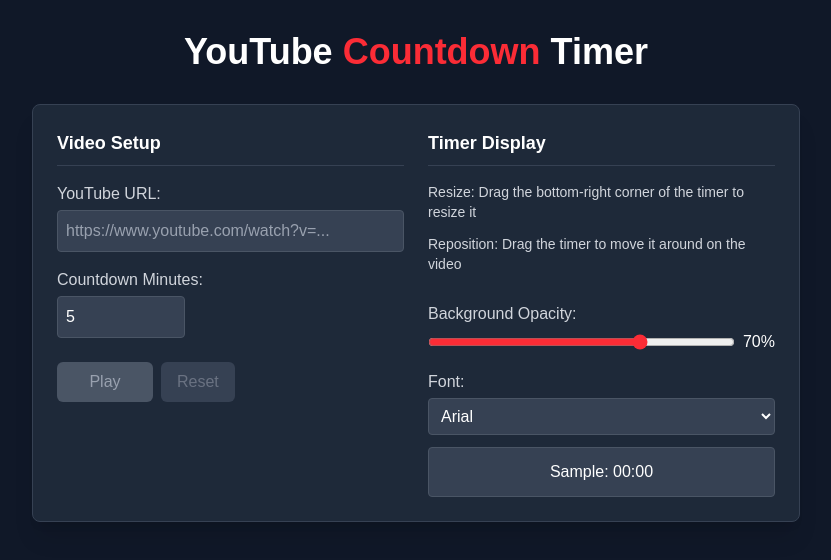
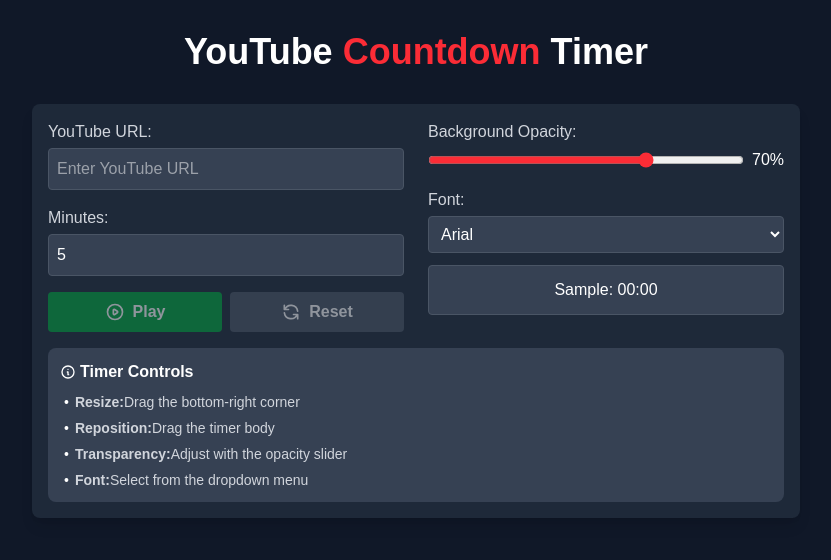
Before and after one commit to albchu/debbie-count-downer, a Next.js app: page / in a window 1280 px wide. Shown: the top 560 px of the page, without its empty margins (224-1055 px from the left). Built offline with nearby package versions, Linux system fonts and the light colour scheme.

Commit message:
Improved control panel and instructions

```diff
--- a/src/components/ControlPanel.tsx
+++ b/src/components/ControlPanel.tsx
@@ -1,5 +1,6 @@
 import { TimerStyle } from '@/types/timer';
 import { useId } from 'react';
+import Instructions from './Instructions';
 
 interface ControlPanelProps {
   youtubeUrl: string;
@@ -101,73 +102,80 @@ export default function ControlPanel({
   };
 
   return (
-    <div className="w-full p-6 bg-gray-800 rounded-lg border border-gray-700 shadow-xl">
-      <div className="grid grid-cols-1 md:grid-cols-2 gap-6">
+    <div className="w-full bg-gray-800 rounded-lg p-4 shadow-lg">
+      {/* Main controls layout - 2 columns */}
+      <div className="grid grid-cols-1 md:grid-cols-2 gap-6 mb-4">
+        {/* Left column - Form controls */}
         <div className="space-y-4">
-          <h2 className="text-lg font-semibold text-white border-b border-gray-700 pb-2">Video Setup</h2>
-
-          <div className="flex flex-col">
-            <label htmlFor="youtube-url" className="mb-1 font-medium text-gray-300">YouTube URL:</label>
+          <div>
+            <label className="block mb-1 font-medium text-gray-300">YouTube URL:</label>
             <input
               type="text"
-              id="youtube-url"
               value={youtubeUrl}
               onChange={(e) => onUrlChange(e.target.value)}
-              placeholder="https://www.youtube.com/watch?v=..."
-              className="p-2 bg-gray-700 border border-gray-600 rounded text-white placeholder-gray-400 focus:ring-2 focus:ring-red-500 focus:border-transparent"
+              placeholder="Enter YouTube URL"
+              className="w-full p-2 bg-gray-700 border border-gray-600 rounded text-white focus:ring-2 focus:ring-red-500 focus:border-transparent"
             />
           </div>
 
-          <div className="flex flex-col">
-            <label htmlFor="minutes" className="mb-1 font-medium text-gray-300">Countdown Minutes:</label>
+          <div>
+            <label className="block mb-1 font-medium text-gray-300">Minutes:</label>
             <input
               type="number"
-              id="minutes"
+              min="1"
+              max="60"
               value={minutes}
-              onChange={(e) => onMinutesChange(parseInt(e.target.value) || 0)}
-              min="1"
-              max="180"
-              className="p-2 bg-gray-700 border border-gray-600 rounded text-white w-32 focus:ring-2 focus:ring-red-500 focus:border-transparent"
+              onChange={(e) => onMinutesChange(parseInt(e.target.value))}
+              className="w-full p-2 bg-gray-700 border border-gray-600 rounded text-white focus:ring-2 focus:ring-red-500 focus:border-transparent"
             />
           </div>
 
-          <div className="flex space-x-2 pt-2">
+          <div className="flex items-center space-x-2">
             <button
               onClick={onPlayPause}
               disabled={!hasVideo}
-              className={`py-2 px-4 rounded-md flex items-center justify-center w-24 font-medium transition-colors ${
+              className={`flex-1 p-2 ${
                 isPlaying
                   ? 'bg-yellow-600 hover:bg-yellow-700'
                   : 'bg-green-600 hover:bg-green-700'
-              } text-white disabled:bg-gray-600 disabled:text-gray-400 disabled:cursor-not-allowed`}
+              } rounded font-bold text-white disabled:opacity-50 disabled:cursor-not-allowed transition`}
             >
-              {isPlaying ? 'Pause' : 'Play'}
+              {isPlaying ? (
+                <span className="flex items-center justify-center">
+                  <svg className="w-5 h-5 mr-2" fill="none" stroke="currentColor" viewBox="0 0 24 24" xmlns="http://www.w3.org/2000/svg">
+                    <path strokeLinecap="round" strokeLinejoin="round" strokeWidth={2} d="M10 9v6m4-6v6m7-3a9 9 0 11-18 0 9 9 0 0118 0z" />
+                  </svg>
+                  Pause
+                </span>
+              ) : (
+                <span className="flex items-center justify-center">
+                  <svg className="w-5 h-5 mr-2" fill="none" stroke="currentColor" viewBox="0 0 24 24" xmlns="http://www.w3.org/2000/svg">
+                    <path strokeLinecap="round" strokeLinejoin="round" strokeWidth={2} d="M14.752 11.168l-3.197-2.132A1 1 0 0010 9.87v4.263a1 1 0 001.555.832l3.197-2.132a1 1 0 000-1.664z" />
+                    <path strokeLinecap="round" strokeLinejoin="round" strokeWidth={2} d="M21 12a9 9 0 11-18 0 9 9 0 0118 0z" />
+                  </svg>
+                  Play
+                </span>
+              )}
             </button>
-
             <button
               onClick={onReset}
               disabled={!hasVideo}
-              className="bg-gray-600 hover:bg-gray-700 text-white py-2 px-4 rounded-md font-medium transition-colors disabled:bg-gray-700 disabled:text-gray-500 disabled:cursor-not-allowed"
+              className="flex-1 p-2 bg-gray-600 hover:bg-gray-700 rounded font-bold text-white disabled:opacity-50 disabled:cursor-not-allowed transition"
             >
-              Reset
+              <span className="flex items-center justify-center">
+                <svg className="w-5 h-5 mr-2" fill="none" stroke="currentColor" viewBox="0 0 24 24" xmlns="http://www.w3.org/2000/svg">
+                  <path strokeLinecap="round" strokeLinejoin="round" strokeWidth={2} d="M4 4v5h.582m15.356 2A8.001 8.001 0 004.582 9m0 0H9m11 11v-5h-.581m0 0a8.003 8.003 0 01-15.357-2m15.357 2H15" />
+                </svg>
+                Reset
+              </span>
             </button>
           </div>
         </div>
 
+        {/* Right column - Timer style controls */}
         <div className="space-y-4">
-          <h2 className="text-lg font-semibold text-white border-b border-gray-700 pb-2">Timer Display</h2>
-
-          <div className="flex flex-col">
-            <p className="text-sm text-gray-300 mb-3">
-              <span className="font-medium">Resize:</span> Drag the bottom-right corner of the timer to resize it
-            </p>
-            <p className="text-sm text-gray-300 mb-3">
-              <span className="font-medium">Reposition:</span> Drag the timer to move it around on the video
-            </p>
-          </div>
-
-          <div className="flex flex-col">
-            <label htmlFor="bg-opacity" className="mb-1 font-medium text-gray-300">Background Opacity:</label>
+          <div>
+            <label htmlFor="bg-opacity" className="block mb-1 font-medium text-gray-300">Background Opacity:</label>
             <div className="flex items-center space-x-2">
               <input
                 type="range"
@@ -178,17 +186,17 @@ export default function ControlPanel({
                 onChange={(e) => handleBackgroundOpacityChange(parseInt(e.target.value))}
                 className="flex-grow accent-red-500"
               />
-              <span className="font-medium text-white">{timerStyle.backgroundOpacity}%</span>
+              <span className="font-medium text-white w-8 text-right">{timerStyle.backgroundOpacity}%</span>
             </div>
           </div>
 
-          <div className="flex flex-col">
-            <label htmlFor={selectId} className="mb-1 font-medium text-gray-300">Font:</label>
+          <div>
+            <label htmlFor={selectId} className="block mb-1 font-medium text-gray-300">Font:</label>
             <select
               id={selectId}
               value={timerStyle.fontFamily}
               onChange={(e) => handleFontFamilyChange(e.target.value)}
-              className="p-2 bg-gray-700 border border-gray-600 rounded text-white focus:ring-2 focus:ring-red-500 focus:border-transparent"
+              className="w-full p-2 bg-gray-700 border border-gray-600 rounded text-white focus:ring-2 focus:ring-red-500 focus:border-transparent"
               style={{ fontFamily: timerStyle.fontFamily }}
             >
               {Object.entries(fontCategories).map(([category, fonts]) => (
@@ -211,6 +219,9 @@ export default function ControlPanel({
           </div>
         </div>
       </div>
+
+      {/* Instructions Container - now using the renamed component */}
+      <Instructions />
     </div>
   );
 }
--- /dev/null
+++ b/src/components/Instructions.tsx
@@ -0,0 +1,26 @@
+export default function Instructions() {
+  return (
+    <div className="w-full bg-gray-700 rounded-lg p-3">
+      <h3 className="font-bold text-white mb-2 flex items-center">
+        <svg xmlns="http://www.w3.org/2000/svg" className="h-4 w-4 mr-1" fill="none" viewBox="0 0 24 24" stroke="currentColor">
+          <path strokeLinecap="round" strokeLinejoin="round" strokeWidth={2} d="M13 16h-1v-4h-1m1-4h.01M21 12a9 9 0 11-18 0 9 9 0 0118 0z" />
+        </svg>
+        Timer Controls
+      </h3>
+      <ul className="text-sm text-gray-300 space-y-1.5 ml-1">
+        <li className="flex items-start">
+          <span className="text-white mr-1.5">•</span> <strong>Resize:</strong> Drag the bottom-right corner
+        </li>
+        <li className="flex items-start">
+          <span className="text-white mr-1.5">•</span> <strong>Reposition:</strong> Drag the timer body
+        </li>
+        <li className="flex items-start">
+          <span className="text-white mr-1.5">•</span> <strong>Transparency:</strong> Adjust with the opacity slider
+        </li>
+        <li className="flex items-start">
+          <span className="text-white mr-1.5">•</span> <strong>Font:</strong> Select from the dropdown menu
+        </li>
+      </ul>
+    </div>
+  );
+}
```
